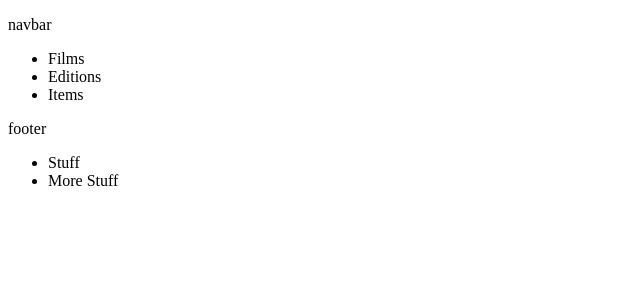
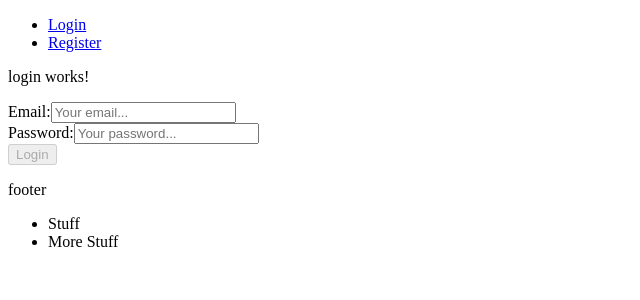
Before and after one commit to cciglesiasmartinez/mv-frontend, an Angular app: page /login in a window 1280 px wide. Before the commit this address led to /. Shown: the top 300 px of the page, without its empty margins (0-640 px from the left). Built offline with nearby package versions, Linux system fonts and the light colour scheme.

Commit message:
feature: adds basic login component

```diff
--- a/src/app/app.routes.ts
+++ b/src/app/app.routes.ts
@@ -1,3 +1,10 @@
 import { Routes } from '@angular/router';
+import { Login } from './features/auth/login/login';
+import { Register } from './features/auth/register/register';
 
-export const routes: Routes = [];
+export const routes: Routes = [
+    {path: '', redirectTo: '/login', pathMatch: 'full'},
+    {path: 'login', component: Login },
+    {path: 'register', component: Register },
+    {path: '**', redirectTo: '/login'}
+];
--- /dev/null
+++ b/src/app/features/auth/login/login.html
@@ -0,0 +1,13 @@
+<p>login works!</p>
+<form (submit)="onSubmit(); $event.preventDefault()">
+    <div>
+        <label for="email">Email:</label>
+        <input id="email" type="email" [value]="email()" (input)="email.set($event.target.value)" placeholder="Your email...">
+    </div>
+    <div>
+        <label for="password">Password:</label>
+    <input id="password" type="password" [value]="password()" (input)="password.set($event.target.value)" placeholder="Your password...">
+    </div>
+
+    <button type="submit" [disabled]="!isValid()">Login</button>
+</form>
--- /dev/null
+++ b/src/app/features/auth/login/login.ts
@@ -0,0 +1,46 @@
+import { Component } from '@angular/core';
+import { signal, computed } from "@angular/core";
+
+@Component({
+  selector: 'app-login',
+  imports: [],
+  templateUrl: './login.html',
+  styleUrl: './login.css',
+})
+export class Login {
+  email = signal('');
+  password = signal('');
+
+  isValid = computed(
+    () => this.email().trim().length > 0 && this.password().trim().length > 0
+  );
+
+  onSubmit() {
+    if (this.isValid()) {
+      console.log('Login con:', { email: this.email(), password: this.password() })
+      // Lógica de login
+      const payload = {
+        email: this.email(),
+        password: this.password()
+      }
+      fetch('http://localhost:8081/auth/login', {
+        method: 'POST',
+        headers: {
+          'Content-Type': 'application/json'
+        },
+        body: JSON.stringify(payload)
+      }).then(response => {
+        if (!response.ok) {
+          throw new Error("Login failed");
+        }
+        return response.json();
+      }).then(data => {
+      console.log('Respuesta del servidor:', data);
+      // guarda token, navega a dashboard, etc.
+      }).catch(error => {
+      console.error('Error en la petición:', error);
+      // muestra mensaje de error al usuario
+    });
+    }
+  }
+}
--- /dev/null
+++ b/src/app/features/auth/register/register.html
@@ -0,0 +1 @@
+<p>register works!</p>
--- /dev/null
+++ b/src/app/features/auth/register/register.ts
@@ -0,0 +1,11 @@
+import { Component } from '@angular/core';
+
+@Component({
+  selector: 'app-register',
+  imports: [],
+  templateUrl: './register.html',
+  styleUrl: './register.css',
+})
+export class Register {
+
+}
--- a/src/app/layout/navbar/navbar.html
+++ b/src/app/layout/navbar/navbar.html
@@ -1,6 +1,6 @@
-<p>navbar</p>
-<ul>
-    <li>Films</li>
-    <li>Editions</li>
-    <li>Items</li>
-</ul>
+<nav>
+    <ul>
+        <li><a [routerLink]="['login']">Login</a></li>
+        <li><a [routerLink]="['register']">Register</a></li>
+    </ul>
+</nav>
--- a/src/app/layout/navbar/navbar.ts
+++ b/src/app/layout/navbar/navbar.ts
@@ -1,8 +1,9 @@
 import { Component } from '@angular/core';
+import { RouterLink, RouterLinkActive } from "@angular/router";
 
 @Component({
   selector: 'app-navbar',
-  imports: [],
+  imports: [RouterLink, RouterLinkActive],
   templateUrl: './navbar.html',
   styleUrl: './navbar.css',
 })
```
Also changed, not shown: src/app/features/auth/login/login.css (added), src/app/features/auth/register/register.css (added), 2 other files (tests, documents, lock files or other folders).
